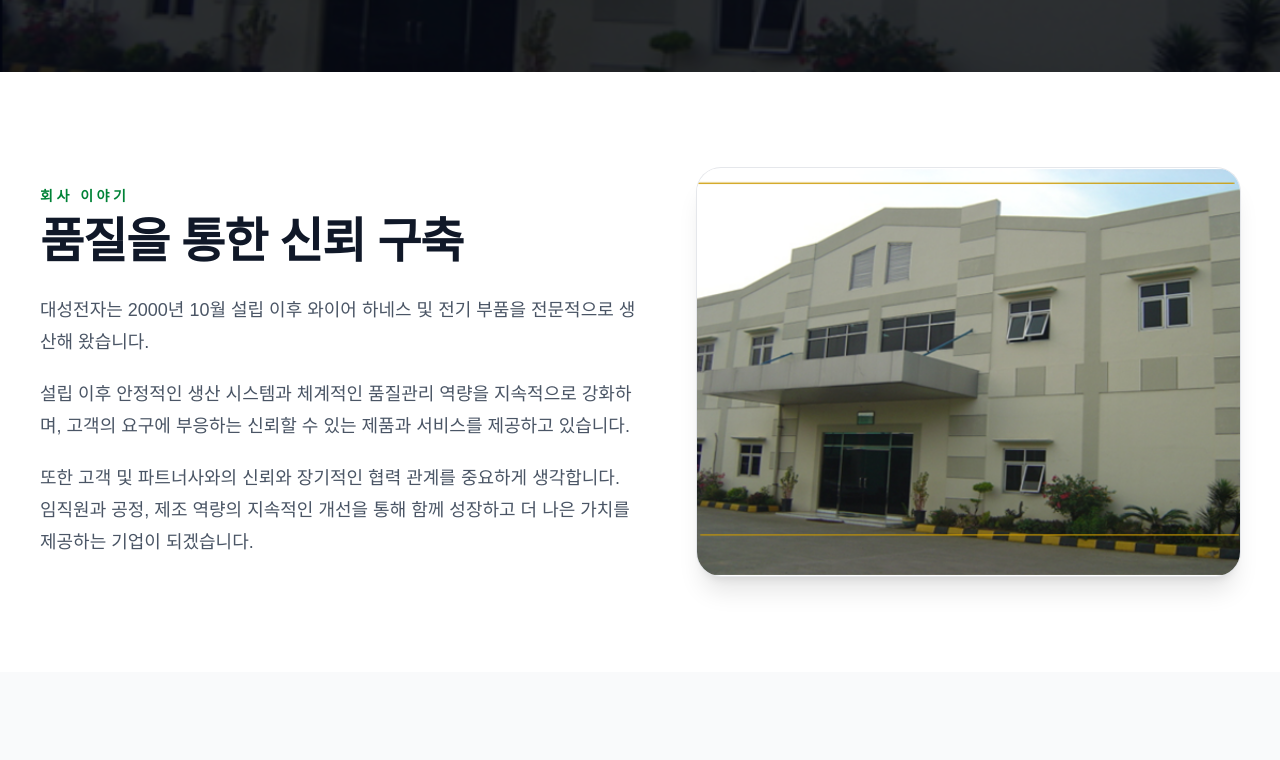
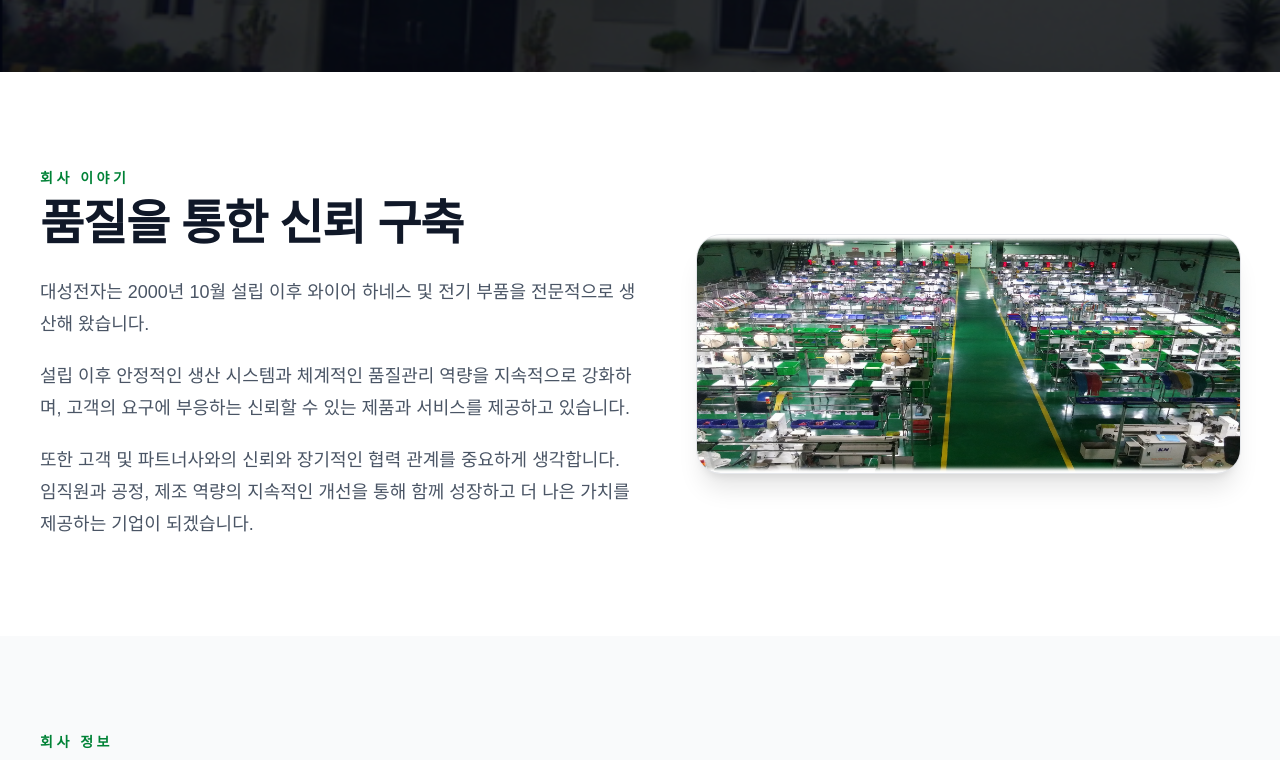
Before and after one commit to whatsupbro7/dsec-website, a Next.js app: page /ko/about in a window 1280 px wide. Shown: the part 578-1338 px from the top of the page. Built offline with nearby package versions, Linux system fonts and the light colour scheme.

Commit message:
Use actual manufacturing floor photo on Korean About page

```diff
--- a/app/ko/about/page.tsx
+++ b/app/ko/about/page.tsx
@@ -23,7 +23,7 @@
               <p>또한 고객 및 파트너사와의 신뢰와 장기적인 협력 관계를 중요하게 생각합니다. 임직원과 공정, 제조 역량의 지속적인 개선을 통해 함께 성장하고 더 나은 가치를 제공하는 기업이 되겠습니다.</p>
             </div>
           </div>
-          <div className="overflow-hidden rounded-3xl shadow-xl ring-1 ring-gray-200"><img src="/images/factory.jpg" alt="대성전자 공장" className="aspect-[4/3] w-full object-cover" /></div>
+          <div className="overflow-hidden rounded-3xl shadow-xl ring-1 ring-gray-200"><img src="/images/factory/factory1.png" alt="대성전자 실제 제조현장" className="aspect-[16/7] w-full object-cover" /></div>
         </div>
       </section>
 
```
